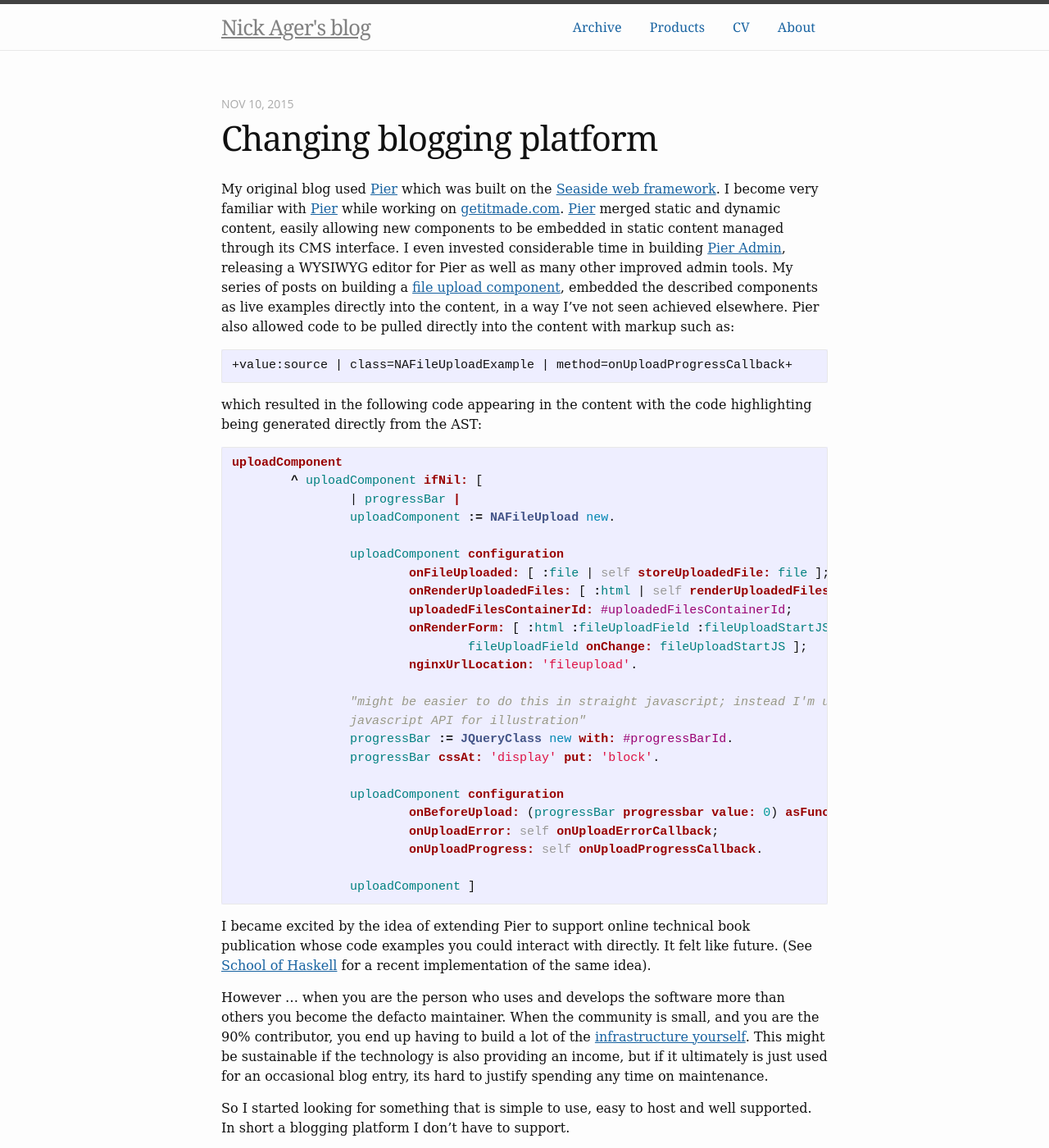
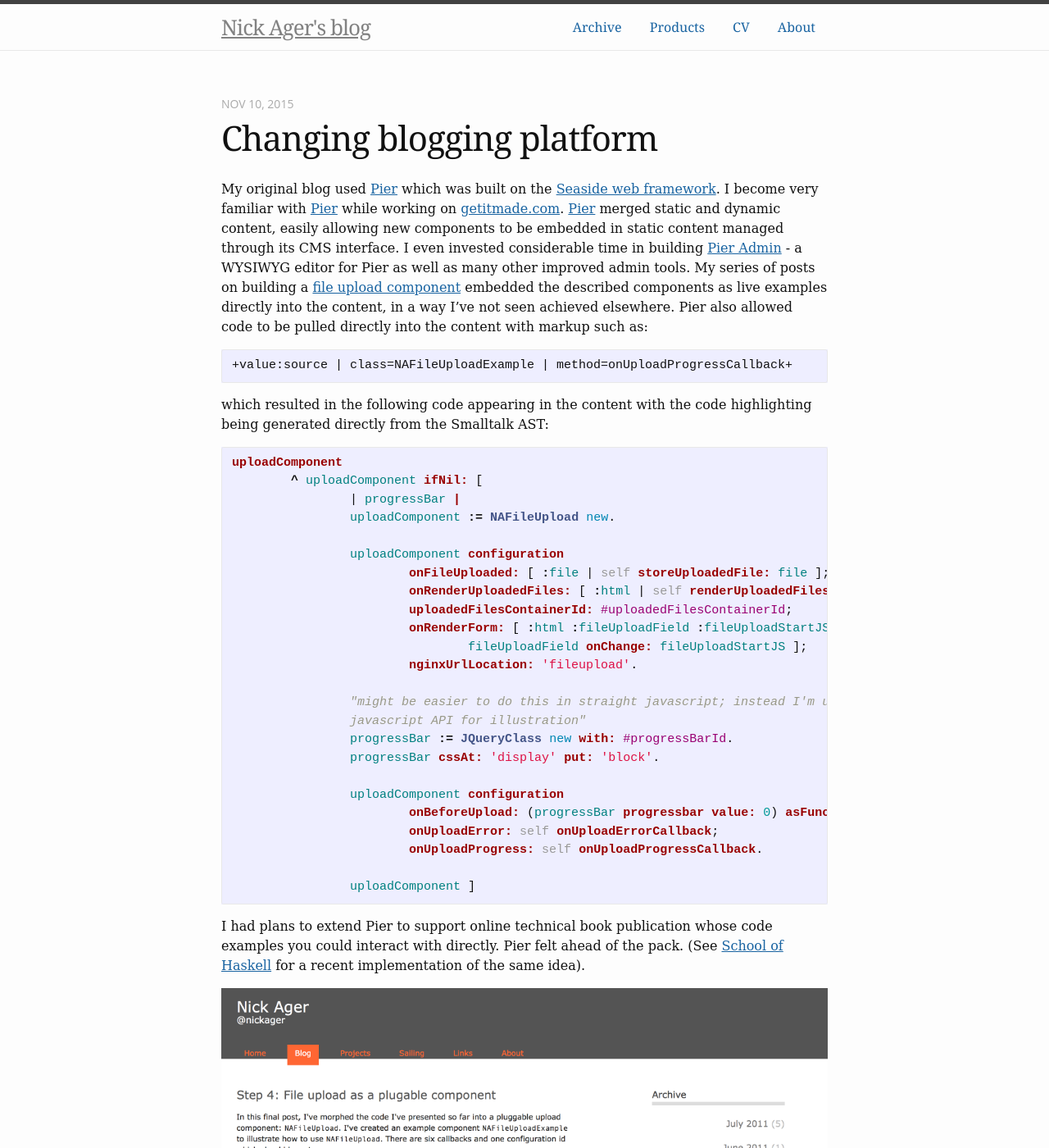
Before and after one commit to NickAger/nickager.github.io, a Jekyll site: the page built from _posts/2015-11-10-From Pier to Jekyll.md, in a window 1280 px wide and 1400 px high. Shown: the whole window at 82% size. Built offline with Jekyll 4.4.1, drawn with Linux system fonts in a browser that asks for light colours; nearby versions of some CDN libraries; some web fonts are replaced; some of the changed text lies outside the part shown.

Commit message:
updated posts

````diff
--- a/_posts/2015-11-10-From Pier to Jekyll.md
+++ b/_posts/2015-11-10-From Pier to Jekyll.md
@@ -4,13 +4,13 @@ title: "Changing blogging platform"
 date: 2015-11-10
 tags: [Pier, Jekyll, blog, life-hacking]
 ---
-My original blog used [Pier](http://www.piercms.com) which was built on the [Seaside web framework](http://seaside.st). I become very familiar with [Pier](http://www.piercms.com) while working on <a href="#getitmade">getitmade.com</a>. [Pier](http://www.piercms.com) merged static and dynamic content, easily allowing new components to be embedded in static content managed through its CMS interface. I even invested considerable time in building [Pier Admin](https://vimeo.com/32749535), releasing a WYSIWYG editor for Pier as well as many other improved admin tools. My series of posts on building a [file upload component]({% post_url 2011-07-01-File-upload-using-Nginx-and-Seaside %}), embedded the described components as live examples directly into the content, in a way I've not seen achieved elsewhere. Pier also allowed code to be pulled directly into the content with markup such as:
+My original blog used [Pier](http://www.piercms.com) which was built on the [Seaside web framework](http://seaside.st). I become very familiar with [Pier](http://www.piercms.com) while working on <a href="#getitmade">getitmade.com</a>. [Pier](http://www.piercms.com) merged static and dynamic content, easily allowing new components to be embedded in static content managed through its CMS interface. I even invested considerable time in building [Pier Admin](https://vimeo.com/32749535) - a WYSIWYG editor for Pier as well as many other improved admin tools. My series of posts on building a [file upload component]({% post_url 2011-07-01-File-upload-using-Nginx-and-Seaside %}) embedded the described components as live examples directly into the content, in a way I've not seen achieved elsewhere. Pier also allowed code to be pulled directly into the content with markup such as:
 
 ```
 +value:source | class=NAFileUploadExample | method=onUploadProgressCallback+
 ```
 
-which resulted in the following code appearing in the content with the code highlighting being generated directly from the AST:
+which resulted in the following code appearing in the content with the code highlighting being generated directly from the Smalltalk AST:
 
 ```smalltalk
 uploadComponent
@@ -39,21 +39,21 @@ uploadComponent
 		uploadComponent ]
 ```
 
-I became excited by the idea of extending Pier to support online technical book publication whose code examples you could interact with directly. It felt like future. (See [School of Haskell](http://www.schoolofhaskell.com) for a recent implementation of the same idea).
+I had plans to extend Pier to support online technical book publication whose code examples you could interact with directly. Pier felt ahead of the pack. (See [School of Haskell](http://www.schoolofhaskell.com) for a recent implementation of the same idea).
 
-However ... when you are the person who uses and develops the software more than others you become the defacto maintainer. When the community is small, and you are the 90% contributor, you end up having to build a lot of the [infrastructure yourself]({% post_url 2011-01-02-Create-a-reusable-Amazon-machine-instance %}). This might be sustainable if the technology is also providing an income, but if it ultimately is just used for an occasional blog entry, its hard to justify spending any time on maintenance.
+{% include captioned-image.html url="/images/blog/new-blog-infrastructure/old-site.png" description="The old site" %}
+
+However ... when you are the person who uses and develops the platform more than others you become the defacto maintainer. When the community is small, and you are the 90% contributor, you end up having to build a lot of the [infrastructure yourself]({% post_url 2011-01-02-Create-a-reusable-Amazon-machine-instance %}). This might be sustainable if the technology is providing your primary income, but if instead it is just used for an occasional blog entry, its hard to justify spending much or any time on maintenance, with the result that visitors to my site were frequently greeted with:
+
+![](/images/blog/new-blog-infrastructure/site-down.png)
 
 So I started looking for something that is simple to use, easy to host and well supported. In short a blogging platform I don't have to support.
 
-The behemoth is [Wordpress](http://wordpress.com), but I don't want to have to deal with the on-going need to install security patches and manage content in an opaque database.
+The behemoth is [Wordpress](http://wordpress.com), but I don't want to have to deal with the on-going need to install security patches and manage content in an opaque database or pay someone else to provide that support.
 
 Enter [Jekyll](http://jekyllrb.com). It generates static content that can be hosted anywhere, but even better, [Github](https://help.github.com/articles/using-jekyll-as-a-static-site-generator-with-github-pages/) provides free hosting and automatic generation of [Jekyll](http://jekyllrb.com) based content.
 
-[Jekyll](http://jekyllrb.com) has a completely different philosophy to site generation from [Pier](http://www.piercms.com), we'll see how I get on.
-
-![](/images/blog/new-blog-infrastructure/old-site.png)
-
-![](/images/blog/new-blog-infrastructure/site-down.png)
+[Jekyll](http://jekyllrb.com)'s philosophy is the polar opposite to [Pier](http://www.piercms.com) and I was worried I would find the constraints frustrating, however so far I'm enjoying the benefits such as having someone else responsible for maintenance, using GitHub as the backing store and being able to quickly find answers on [stackoverflow.com](http://stackoverflow.com).
 
 {% include popup-javascript.html %}
 
````
Also changed, not shown: _posts/2016-02-03-New-blog-infrastructure.md (+2 -1 lines).
